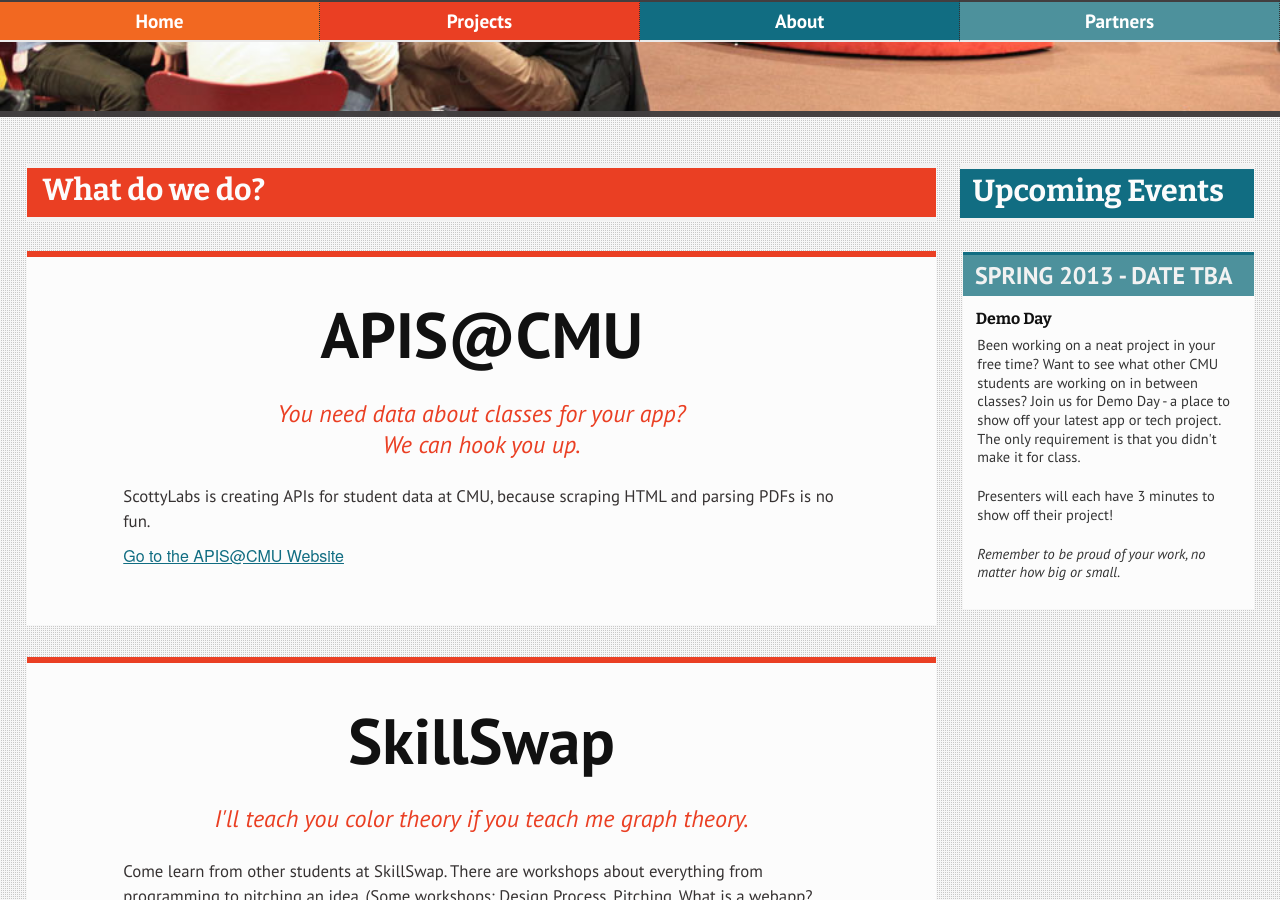
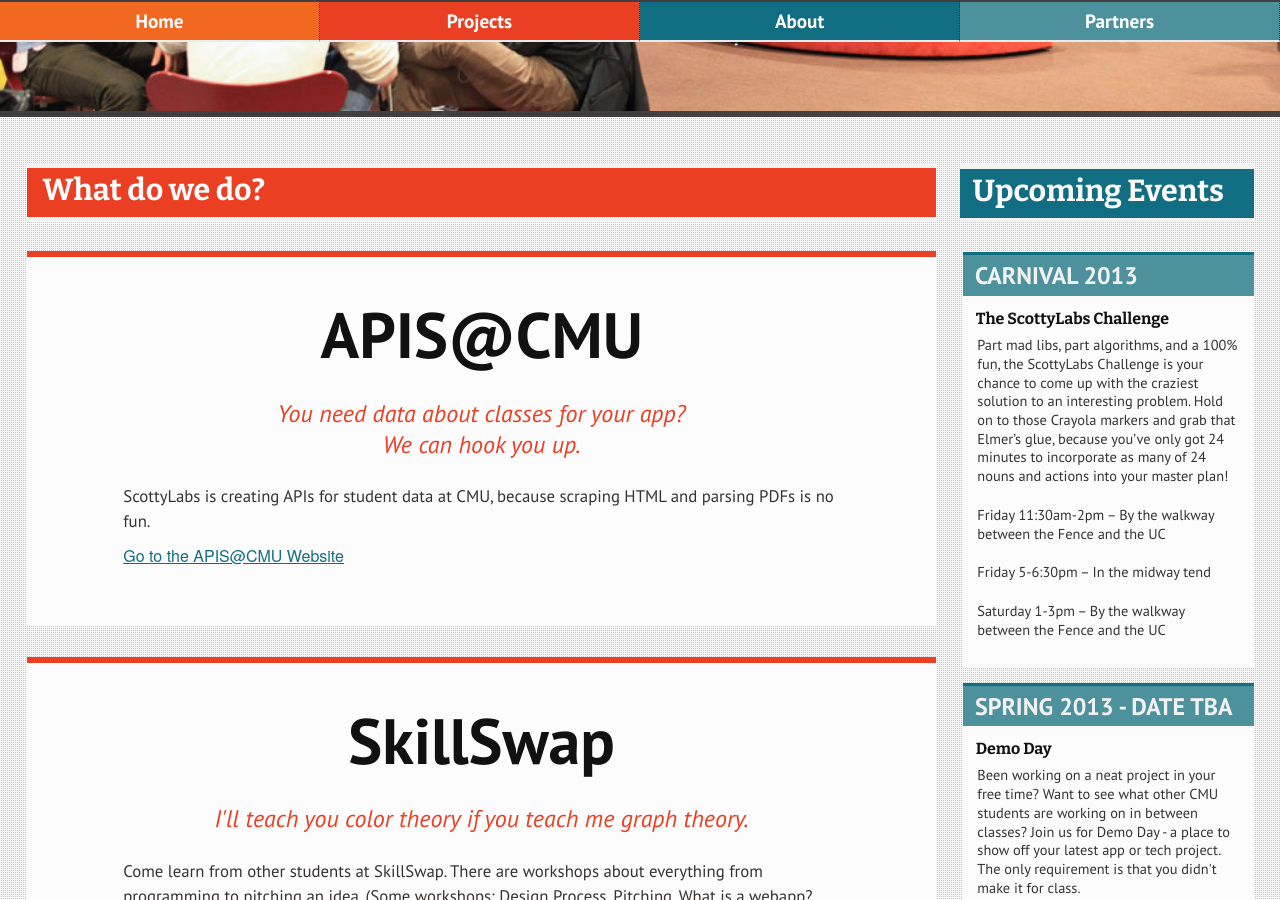
Before and after one commit to ScottyLabs/scottylabs.github.io, a Jekyll site: the page built from index.html, in a window 1280 px wide and 900 px high, scrolled down 606 px. Built offline with Jekyll 4.4.1, drawn with Linux system fonts in a browser that asks for light colours.

Commit message:
adding malgorithms event to home page

```diff
--- a/index.html
+++ b/index.html
@@ -22,6 +22,14 @@
           <p>Registration will open in the first week of the Spring 2013 semester. Leading up to the hackathon, we’ll be hosting student-led, skill-building talks. At the hackathon, we’ll have expert mentors, great food, and, well, fun. More details will be available at <a href="http://tartanhacks.com">tartanhacks.com</a> leading up to the hackathon.</p>
         </li>
 -->
+        <li>
+          <h2 class="date">Carnival 2013</h2>
+          <h3>The ScottyLabs Challenge</h3>
+          <p>Part mad libs, part algorithms, and a 100% fun, the ScottyLabs Challenge is your chance to come up with the craziest solution to an interesting problem. Hold on to those Crayola markers and grab that Elmer’s glue, because you’ve only got 24 minutes to incorporate as many of 24 nouns and actions into your master plan!</p>
+          <p>Friday 11:30am-2pm &ndash; By the walkway between the Fence and the UC</p>
+          <p>Friday 5-6:30pm &ndash; In the midway tend</p>
+          <p>Saturday 1-3pm &ndash; By the walkway between the Fence and the UC</p>
+        </li>
         <li>
           <h2 class="date">Spring 2013 - Date TBA</h2>
           <h3>Demo Day</h3>
```
